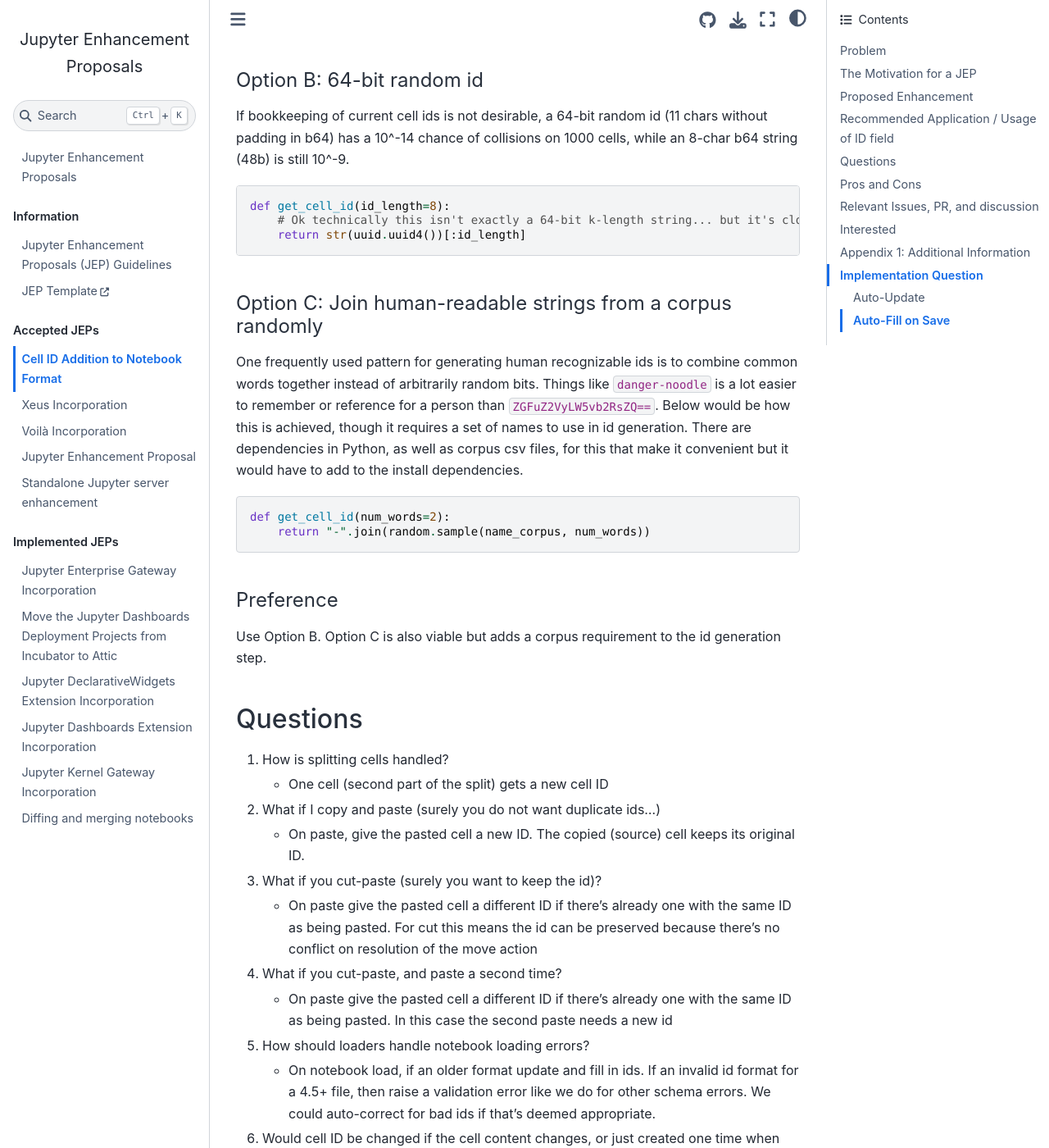
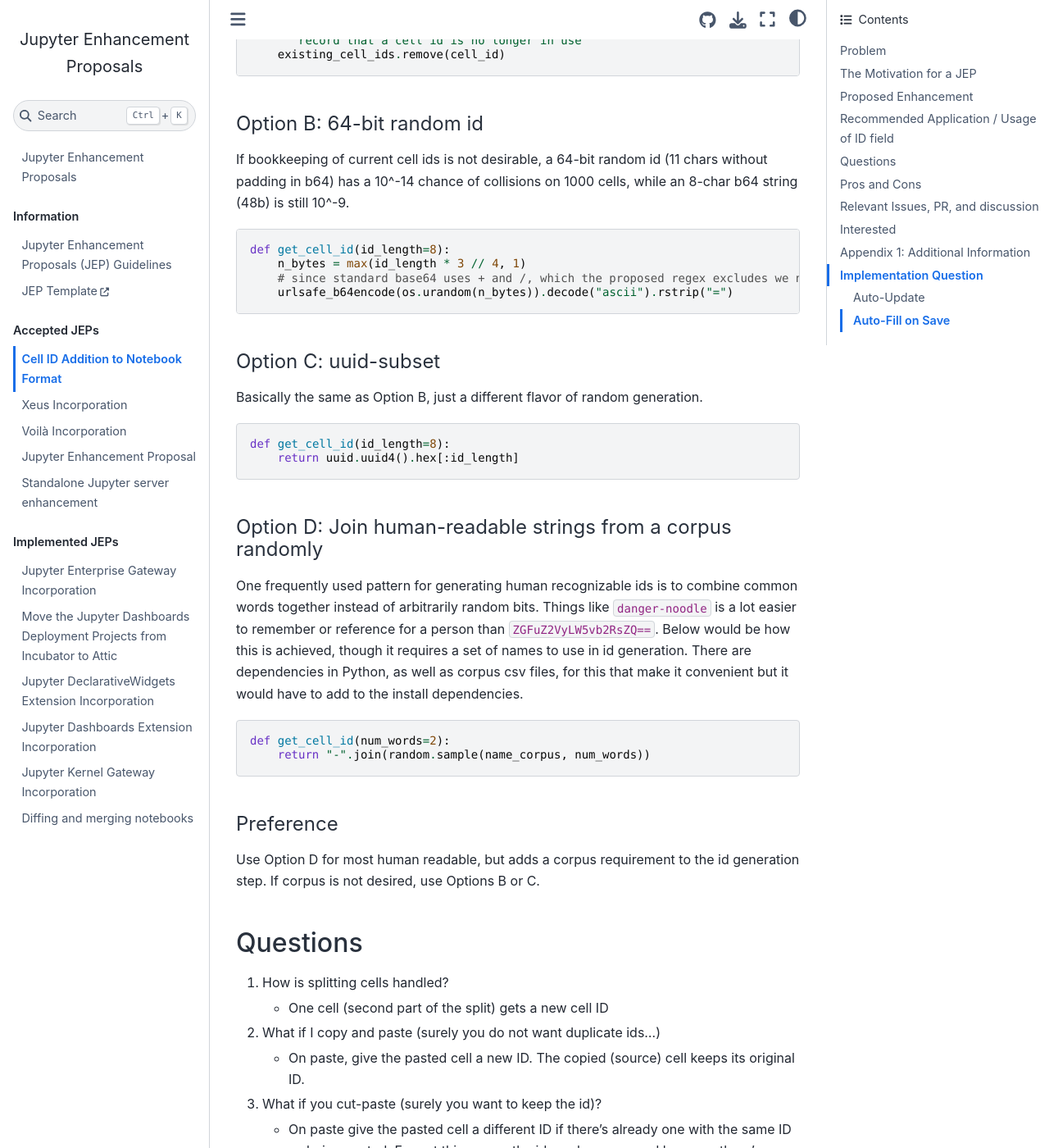
Before and after one commit to jupyter/enhancement-proposals, a Jupyter Book: the page built from 62-cell-id/cell-id.md, in a window 1280 px wide and 1400 px high, scrolled down 6392 px. Shown: the whole window at 82% size. Built offline with Jupyter Book 1.0.4 settings and Sphinx 7.4.7 and the Sphinx Book theme 1.1.4, drawn with Linux system fonts in a browser that asks for light colours; some of the changed text lies outside the part shown.

Commit message:
Applied min's feedback

````diff
--- a/62-cell-id/cell-id.md
+++ b/62-cell-id/cell-id.md
@@ -69,9 +69,9 @@
 
 #### Reason for Character Restrictions (pattern, min/max length)
 
-The [RFC 3986 (Uniform Resource Identifier (URI): Generic Syntax)](https://www.ietf.org/rfc/rfc3986.txt) defines the unreserved characters allowed for URI generation. Since IDs should be usable as referencable points in web requests, we want to restrict characters to at least these characters. Of these remaining non-alphanumeric reserved characters (`-`, `.`, `_`, and `~`) three of them have semantic meaning or are restricted in URL generation leaving only alphanumeric and `-` as legal characters we want to support. This extra restriction also helps with storage of ids in databases, where non-ascii characters in identifiers can oftentimes lead to query, storage, or application bugs when not handled correctly. Since we don't have a pre-existing strong need for such characters (`.`, `_`, and `~`) in our `id` field, we propose not introducing the additional complexity of allowing these other characters here.
+The [RFC 3986 (Uniform Resource Identifier (URI): Generic Syntax)](https://www.ietf.org/rfc/rfc3986.txt) defines the unreserved characters allowed for URI generation. Since IDs should be usable as referencable points in web requests, we want to restrict characters to at least these characters. Of these remaining non-alphanumeric reserved characters (`-`, `.`, `_`, and `~`), one has semantic meaning which doesn't impact our use-case (`_`) and two of them are restricted in URL generation leaving only alphanumeric, `-`, and `_` as legal characters we want to support. This extra restriction also helps with storage of ids in databases, where non-ascii characters in identifiers can oftentimes lead to query, storage, or application bugs when not handled correctly. Since we don't have a pre-existing strong need for such characters (`.` and `~`) in our `id` field, we propose not introducing the additional complexity of allowing these other characters here.
 
-The length restrictions are there for a few reasons. First, you don't want empty strings in your ids, so enforce some natural minimum. We could use 1 or 2 for accepting bascially any id pattern, or be more restrictive with a higher minimum to reserve a wider combination of min length ids (`63^k` combinations). Second, you want a fixed max length for string identifiers for indexable ids in many database solutions for both performance and ease of implementation concerns. These will certainly be used in recall mechanisms so ease of database use should be a strong criterion. Third, a UUID string takes 36 characters to represent (with the `-` characters), and we likely want to support this as a supported identity pattern for certain applications that want this.
+The length restrictions are there for a few reasons. First, you don't want empty strings in your ids, so enforce some natural minimum. We could use 1 or 2 for accepting bascially any id pattern, or be more restrictive with a higher minimum to reserve a wider combination of min length ids (`63^k` combinations). Second, you want a fixed max length for string identifiers for indexable ids in many database solutions for both performance and ease of implementation concerns. These will certainly be used in recall mechanisms so ease of database use should be a strong criterion. Third, a UUID string takes 36 characters to represent (with the `-` characters), and we likely want to support this as a supported identity pattern for certain applications that want this. Thus we choose a 1-64 character limit range to provide flexibility and some measure of consistency.
 
 ### Updating older formats
 
@@ -118,8 +118,8 @@
 +            "description": "A string field representing the identifier of this particular cell.",
 +            "type": "string",
 +            "pattern": "^[a-zA-Z0-9-]+$",
-+            "minLength": 2,
-+            "maxLength": 36
++            "minLength": 1,
++            "maxLength": 64
 +        },
 +
          "cell": {
@@ -218,11 +218,21 @@
 
 ```python
 def get_cell_id(id_length=8):
-    # Ok technically this isn't exactly a 64-bit k-length string... but it's close and easy to implement
-    return str(uuid.uuid4())[:id_length]
+    n_bytes = max(id_length * 3 // 4, 1)
+    # since standard base64 uses + and /, which the proposed regex excludes we need to use urlsafe_b64encode
+    urlsafe_b64encode(os.urandom(n_bytes)).decode("ascii").rstrip("=")
 ```
 
-#### Option C: Join human-readable strings from a corpus randomly
+#### Option C: uuid-subset
+
+Basically the same as Option B, just a different flavor of random generation.
+
+```python
+def get_cell_id(id_length=8):
+    return uuid.uuid4().hex[:id_length]
+```
+
+#### Option D: Join human-readable strings from a corpus randomly
 
 One frequently used pattern for generating human recognizable ids is to combine common words together instead of arbitrarily random bits. Things like `danger-noodle` is a lot easier to remember or reference for a person than `ZGFuZ2VyLW5vb2RsZQ==`. Below would be how this is achieved, though it requires a set of names to use in id generation. There are dependencies in Python, as well as corpus csv files, for this that make it convenient but it would have to add to the install dependencies.
 
@@ -233,7 +243,7 @@
 
 #### Preference
 
-Use Option B. Option C is also viable but adds a corpus requirement to the id generation step.
+Use Option D for most human readable, but adds a corpus requirement to the id generation step. If corpus is not desired, use Options B or C.
 
 ## Questions
 
````
